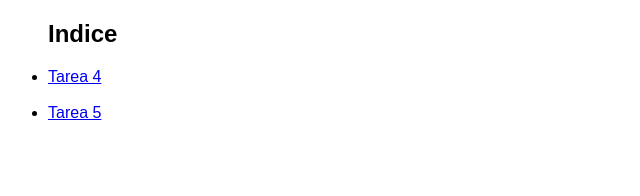
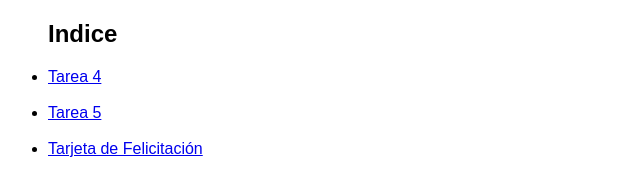
Before and after one commit to evelynmonreal/tareaaw, a plain HTML site: page Index.html in a window 1280 px wide. Shown: the whole page, without its empty margins (0-640 px from the left). Drawn offline with Linux system fonts and the light colour scheme.

Commit message:
Update and rename index.html to Index.html

```diff
--- a/index.html
+++ b/Index.html
@@ -16,6 +16,10 @@
         <li class="nav-item">
             <a class="nav-link" href="05_TareaJS.html" >Tarea 5</a>
         </li>
+        <br>
+	<li class="nav-item">
+            <a class="nav-link" href="terjeta.html" >Tarjeta de Felicitación</a>
+        </li>
     </ul>
 </body>
 </html>
```
